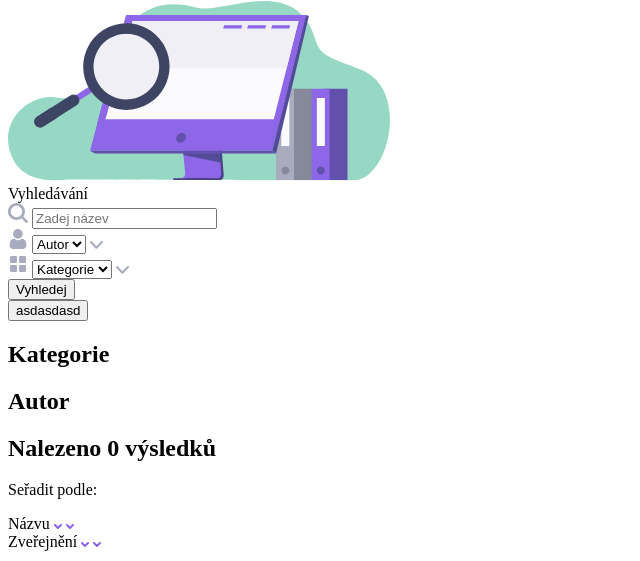
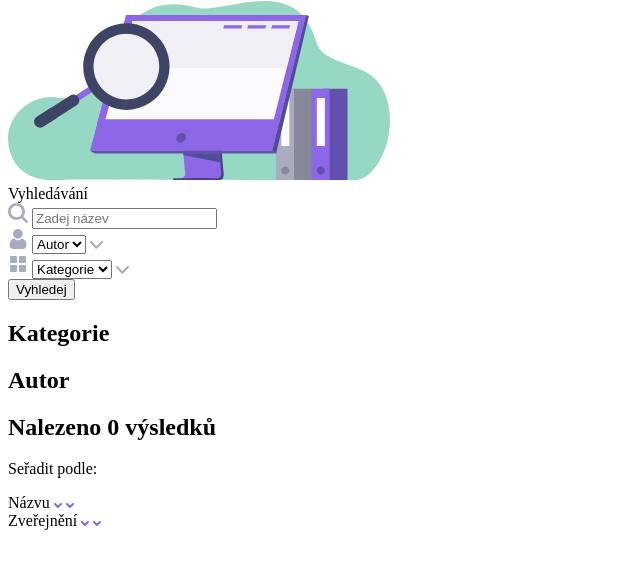
Before and after one commit to vojtechsanda/hackathon-hk-2020, a Python web app: template static/src/templates/index.html in a window 1280 px wide. Shown: the part 208-769 px from the top of the page, without its empty margins (0-640 px from the left). Run offline with Jinja, Linux system fonts and the light colour scheme; the template is opened without the code that fills it, so the values that code supplies are empty.

Commit message:
Removed tmp testing btn

```diff
--- a/static/src/templates/index.html
+++ b/static/src/templates/index.html
@@ -71,7 +71,6 @@
         <div class="maxW">
             <div class="filter mb-2_5">
                 <div class="filter-item">
-                    <button id="ASD">asdasdasd</button>
                     <h2 class="headline headline--secondary mb-2">Kategorie</h2>
                     <ul class="filter-item-list js-category-side">
                     </ul>
```
